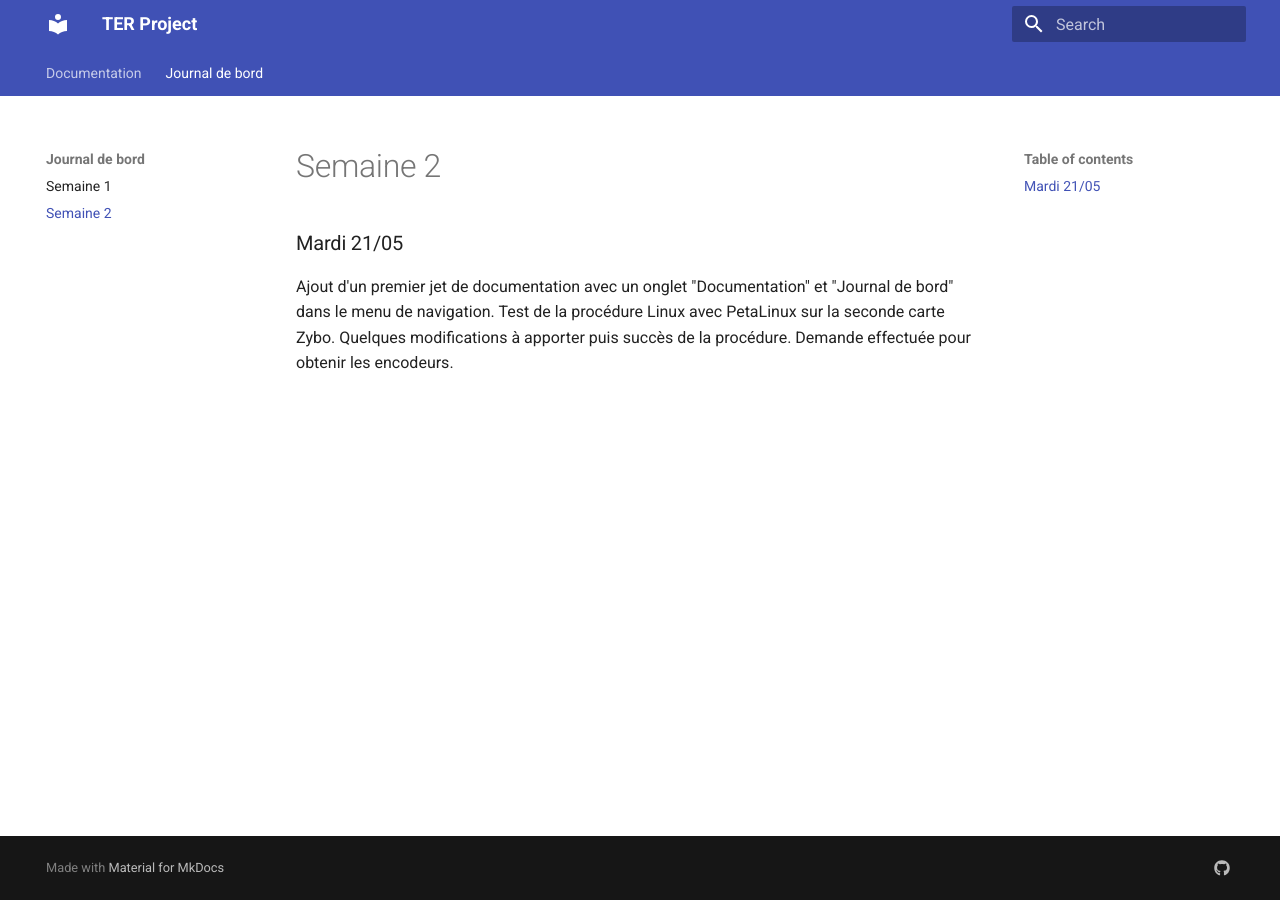
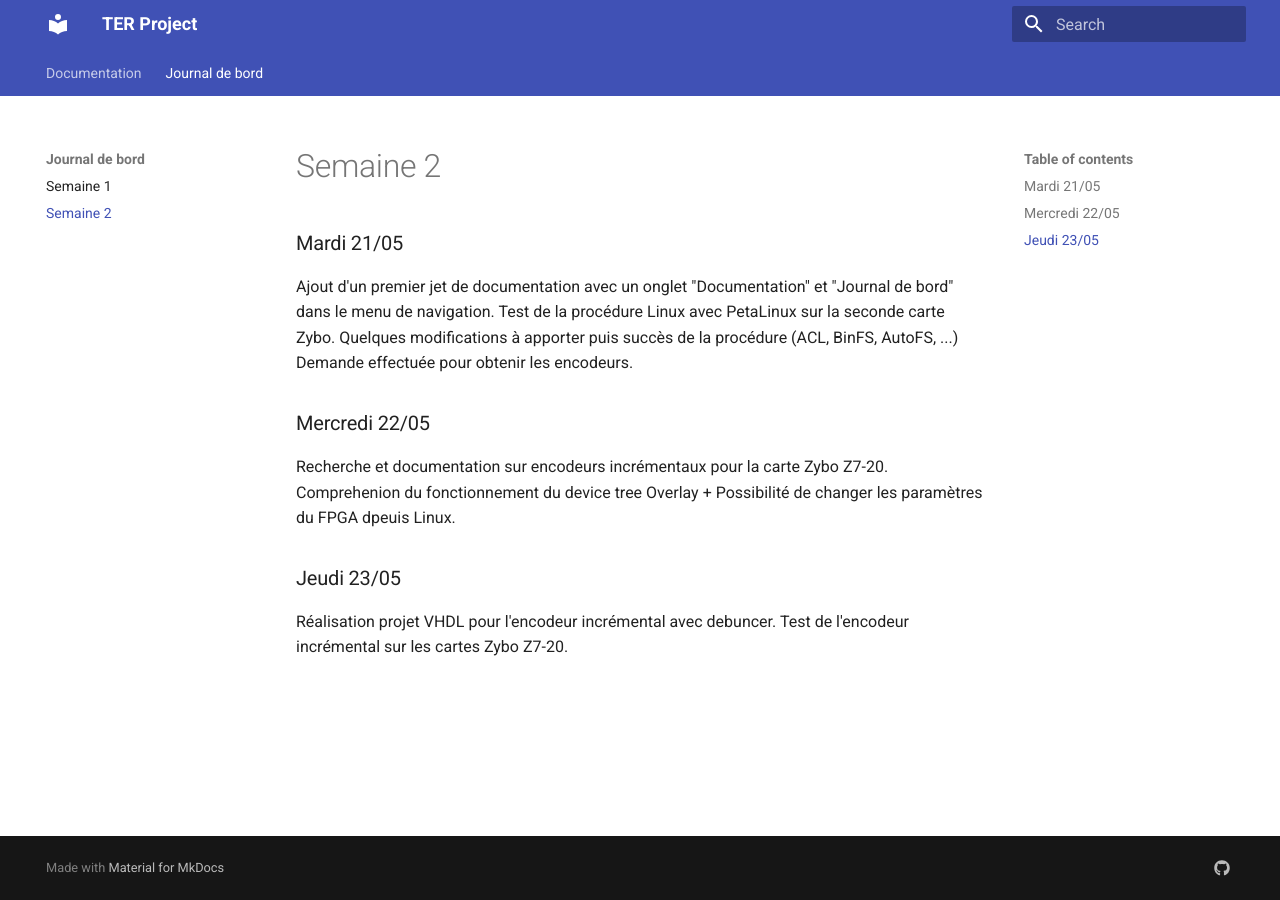
Before and after one commit to TER-Zybo/Documentations, an MkDocs documentation site: the page built from docs/journal/semaine2.md, in a window 1280 px wide. Built offline with MkDocs 1.6.1 and Material for MkDocs 9.7.7, drawn with Linux system fonts in a browser that asks for light colours.

Commit message:
chore: Update JDB

```diff
--- a/docs/journal/semaine2.md
+++ b/docs/journal/semaine2.md
@@ -1,5 +1,13 @@
 ### Mardi 21/05
 
 Ajout d'un premier jet de documentation avec un onglet "Documentation" et "Journal de bord" dans le menu de navigation.
-Test de la procédure Linux avec PetaLinux sur la seconde carte Zybo. Quelques modifications à apporter puis succès de la procédure.
+Test de la procédure Linux avec PetaLinux sur la seconde carte Zybo. Quelques modifications à apporter puis succès de la procédure (ACL, BinFS, AutoFS, ...)
 Demande effectuée pour obtenir les encodeurs.
+
+### Mercredi 22/05
+
+Recherche et documentation sur encodeurs incrémentaux pour la carte Zybo Z7-20. Comprehenion du fonctionnement du device tree Overlay + Possibilité de changer les paramètres du FPGA dpeuis Linux.
+
+### Jeudi 23/05
+
+Réalisation projet VHDL pour l'encodeur incrémental avec debuncer. Test de l'encodeur incrémental sur les cartes Zybo Z7-20.
```
